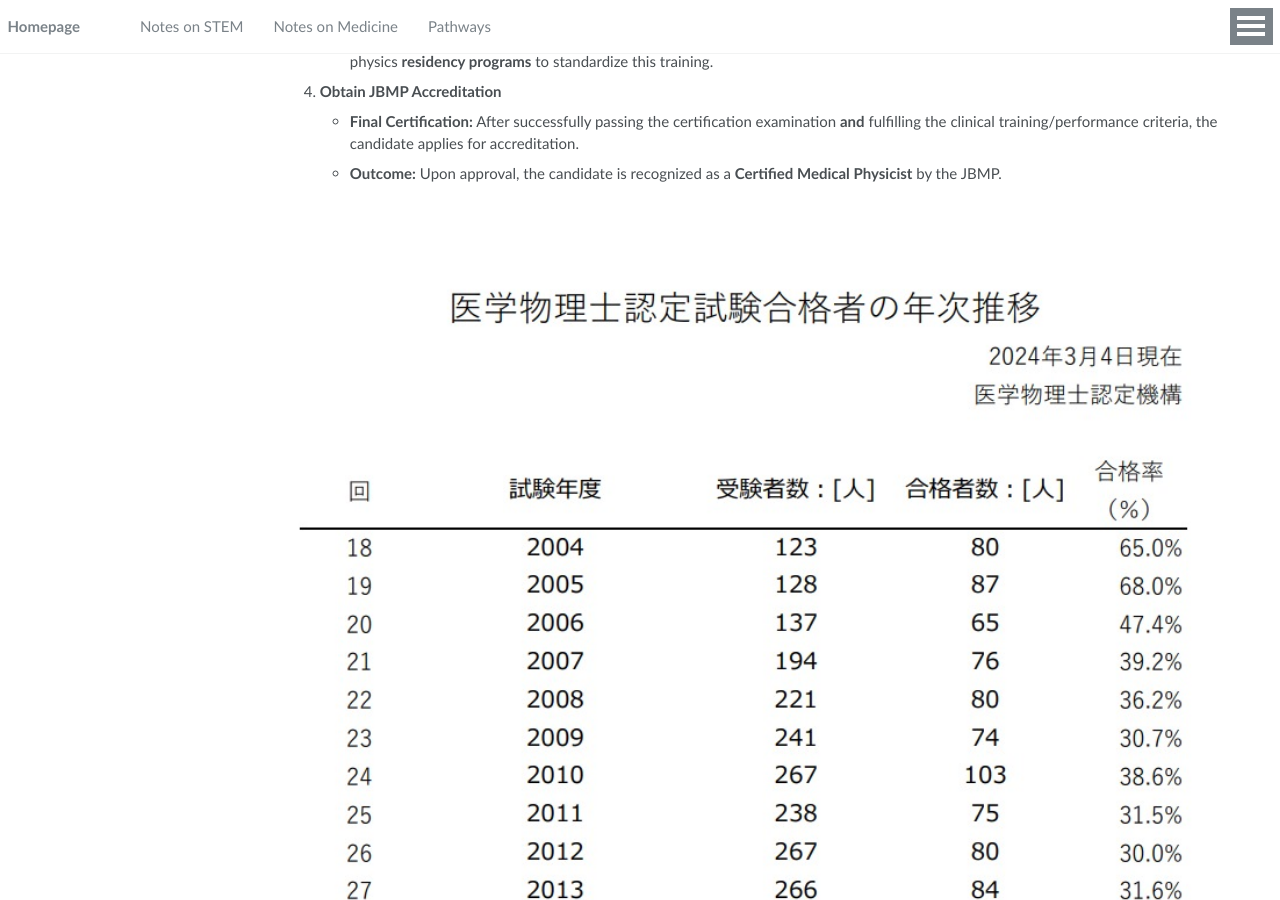
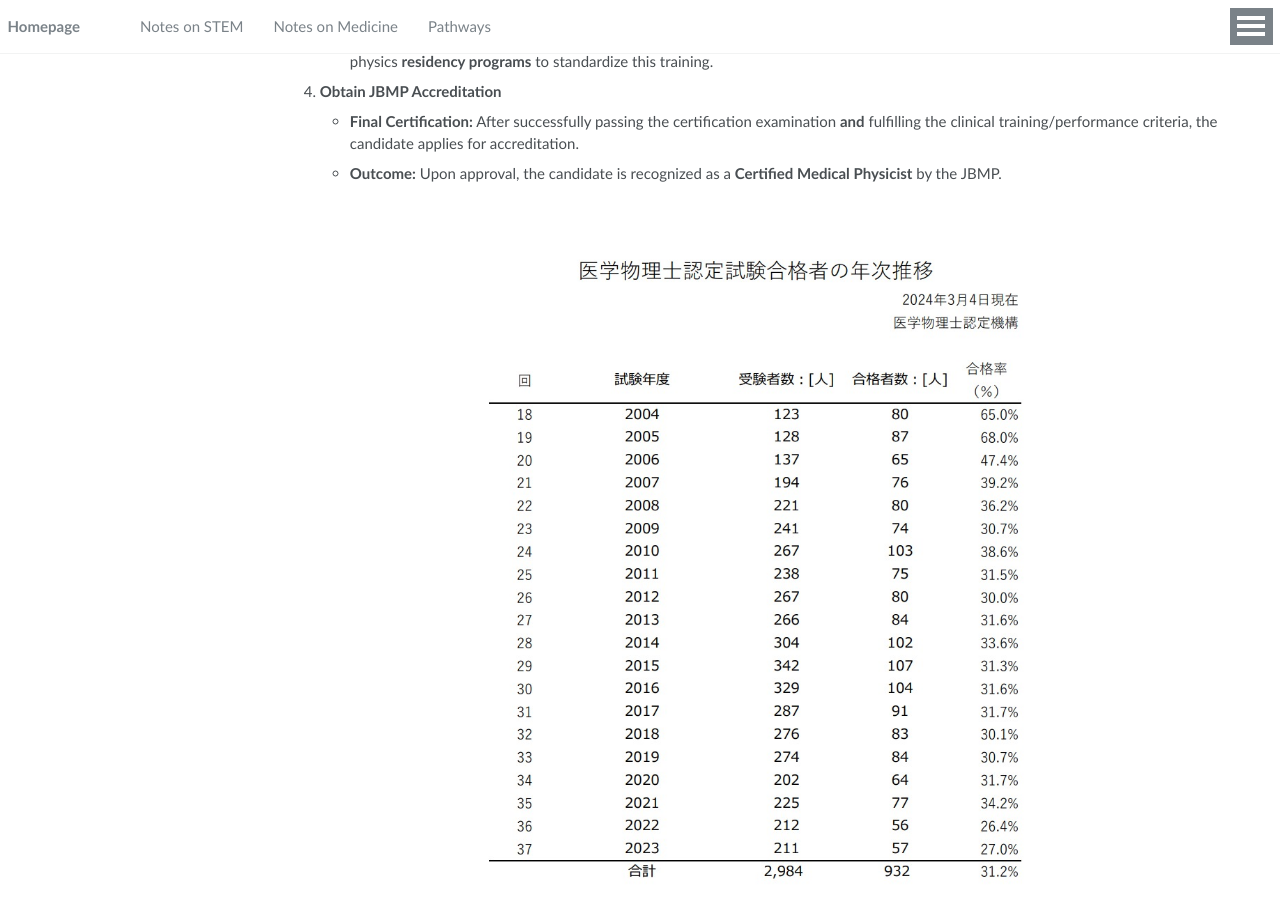
Before and after one commit to Louis-QiuyuLu/Louis-QiuyuLu.github.io, a Jekyll site: the page built from _pages/pathways.md, in a window 1280 px wide and 900 px high, scrolled down 1562 px. Built offline with Jekyll 4.4.1, drawn with Linux system fonts in a browser that asks for light colours.

Commit message:
Update pathways.md

```diff
--- a/_pages/pathways.md
+++ b/_pages/pathways.md
@@ -64,8 +64,10 @@ In Japan, the certification process is regulated by the **Japanese Board for Med
     * **Outcome:** Upon approval, the candidate is recognized as a **Certified Medical Physicist** by the JBMP.
 
 <figure style="text-align: center;">
-  <img src="https://Louis-QiuyuLu.github.io/images/Japan_PassingRate.jpeg" alt="Japan Passing Rate" style="max-width: 100%; height: auto;">
-  <figcaption>
+  <img src="https://Louis-QiuyuLu.github.io/images/Japan_PassingRate.jpeg"
+       alt="Japan Passing Rate"
+       style="width: 60%; height: auto; display: block; margin: 0 auto;">
+  <figcaption style="font-size: 0.9em; color: #555;">
     Figure: Japan Medical Physicist Certification Passing Rate from
     <a href="https://www.jbmp.org/information/data/" target="_blank">JBMP</a>.
   </figcaption>
@@ -105,8 +107,10 @@ In the United States, the process is regulated by the **American Board of Radiol
     * **Outcome:** Upon successfully completing Part 3, the candidate is recognized as a **Qualified Medical Physicist**, which is a common requirement for many state regulatory bodies to practice medical physics.
 
 <figure style="text-align: center;">
-  <img src="https://Louis-QiuyuLu.github.io/images/USA_PassingRate.jpeg" alt="ABR Passing Rate" style="max-width: 100%; height: auto;">
-  <figcaption>
+  <img src="https://Louis-QiuyuLu.github.io/images/USA_PassingRate.jpeg"
+       alt="ABR Passing Rate"
+       style="width: 60%; height: auto; display: block; margin: 0 auto;">
+  <figcaption style="font-size: 0.9em; color: #555;">
     Figure: ABR Passing Rate from
     <a href="https://doi.org/10.1016/j.ijrobp.2025.09.041" target="_blank">
       The Medical Physicist Workforce Shortage: Putting the Cart in Front of the Horse
@@ -114,6 +118,7 @@ In the United States, the process is regulated by the **American Board of Radiol
   </figcaption>
 </figure>
 
+
 ---
 
 ## License
```
